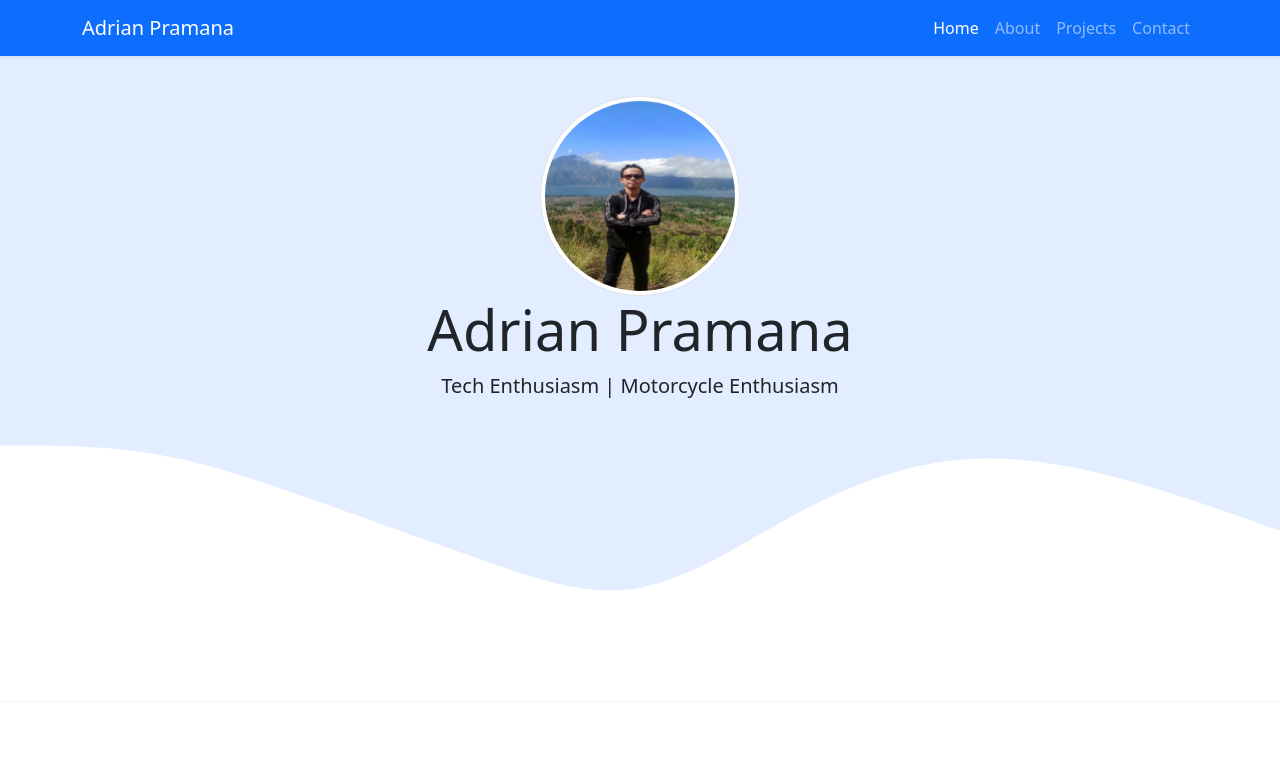
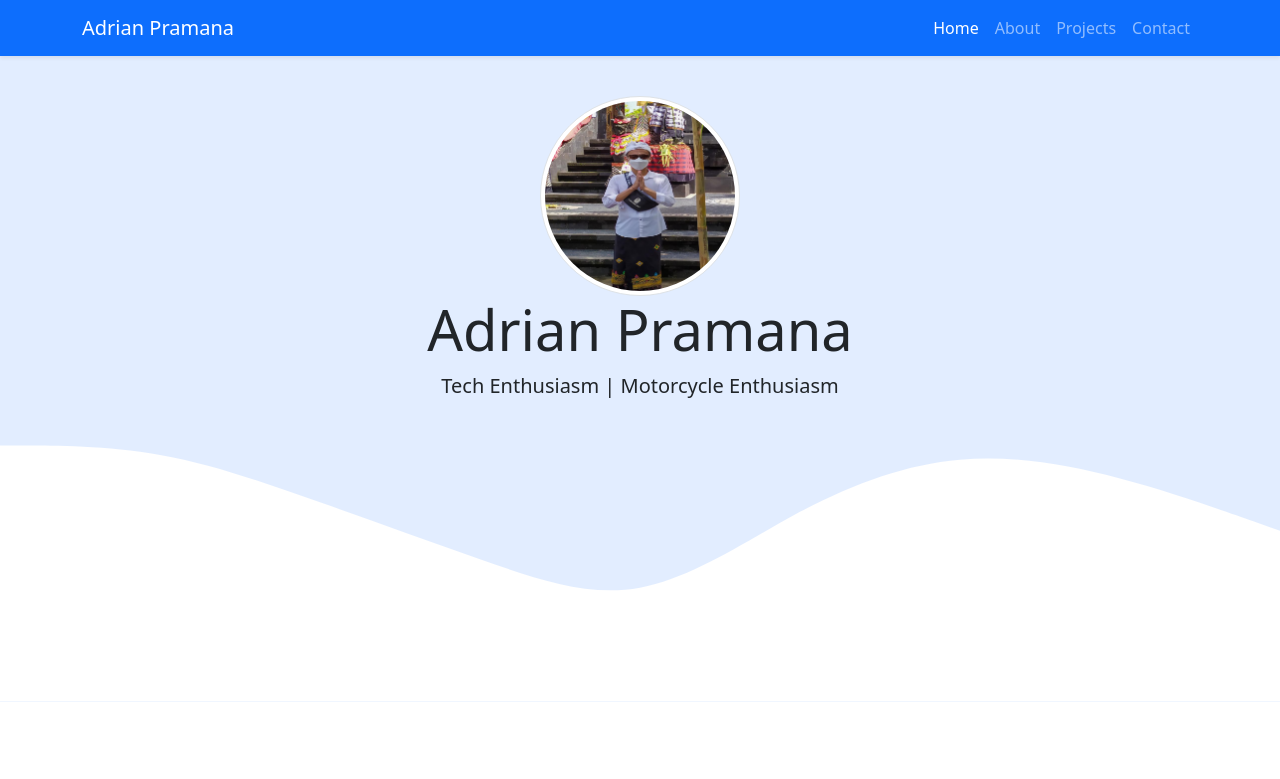
Before and after one commit to adrianpramana/adrianpramana.github.io, a plain HTML site: page index.html in a window 1280 px wide. Shown: the top 779 px of the page. Drawn offline with nearby package versions, Linux system fonts and the light colour scheme.

Commit message:
Mengubah profile picture

```diff
--- a/index.html
+++ b/index.html
@@ -50,7 +50,7 @@
 
     <!-- Jumbotron -->
     <section class="jumbotron text-center">
-      <img src="img/adrianprofile.jpg" alt="Adrian Pramana" width="200" class="rounded-circle img-thumbnail" />
+      <img src="img/adrian_profile.jpg" alt="Adrian Pramana" width="200" class="rounded-circle img-thumbnail" />
       <h1 class="display-4">Adrian Pramana</h1>
       <p class="lead"></p>
       <svg xmlns="http://www.w3.org/2000/svg" viewBox="0 0 1440 320">
```
